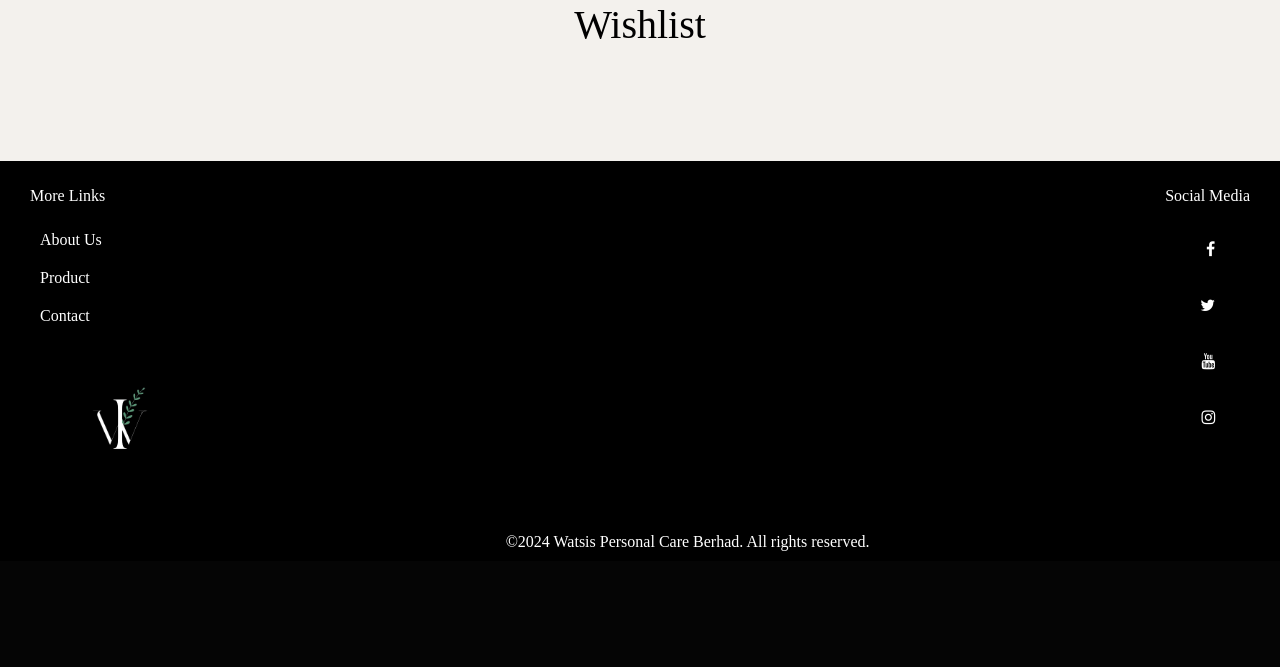
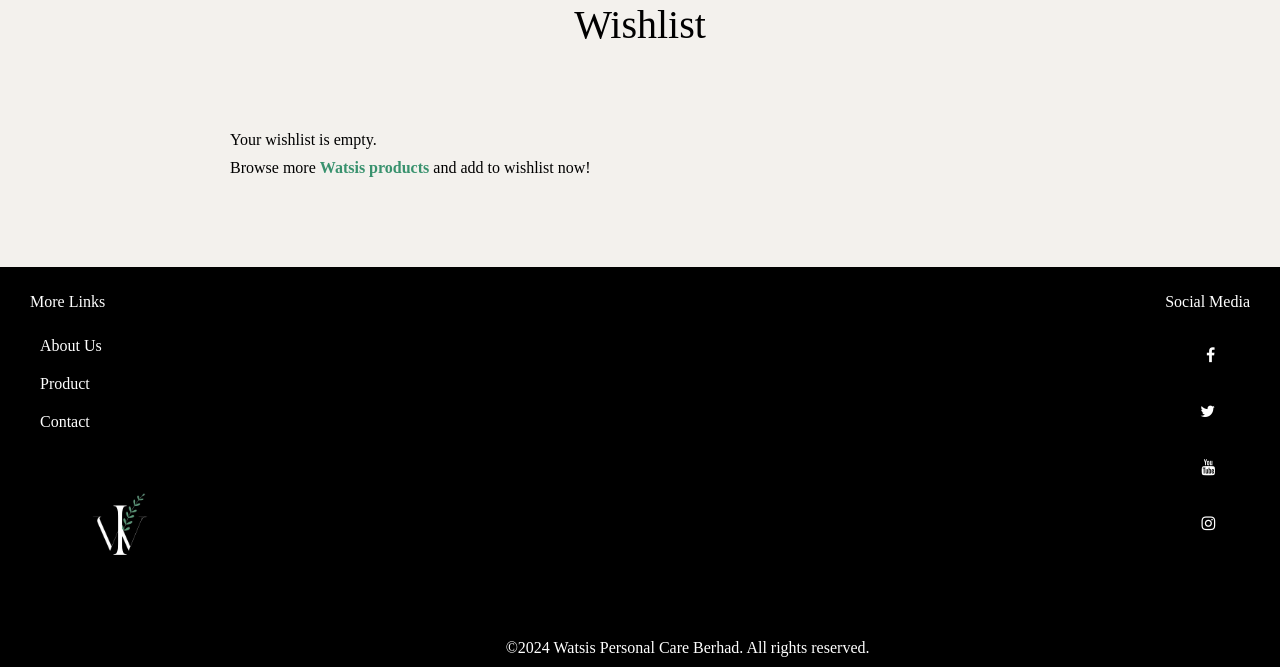
Before and after one commit to Watsis-Personal-Care/watsis-main, a PHP site: page /wishlist.php in a window 1280 px wide. Shown: the part 262-929 px from the top of the page. Before the commit the page ends 813 px from the top, so only its background shows below. Run offline with PHP 8.4, Linux system fonts and the light colour scheme.

Commit message:
updateeee wishlist-php style

```diff
--- a/style.css
+++ b/style.css
@@ -560,14 +560,18 @@ body {
     bottom:0;
 }
 
+.wishlist .box_container .box .btn form{
+    flex: 1;
+}
+
 .wishlist .box_container .box .btn .button{
-    width: 100%;
     font-size: 20px;
     padding: 10px;
     text-decoration: none;
     border: none;
     font-family: 'Times New Roman', Times, serif;
     cursor: pointer;
+    width: 100%
 }
 
 .wishlist .box_container .box .btn #addcartbtn{
@@ -578,6 +582,27 @@ body {
 .wishlist .box_container .box .btn #removebtn{
     background-color:rgb(194, 202, 199);
     color:rgb(0, 0, 0);
+}
+
+
+.wishlist .box_container .empty_wishlist_message {
+  text-align: left;
+  margin-left: 50px;
+  padding: 20px;
+}
+
+.wishlist .box_container .empty_wishlist_message p {
+  margin: 10px 0;
+}
+
+.wishlist .box_container .empty_wishlist_message a {
+  color: rgb(57, 146, 110);
+  font-weight: bold;
+  text-decoration: none;
+}
+
+.wishlist .box_container .empty_wishlist_message a:hover {
+  color: rgb(29, 112, 78);
 }
 
 @media screen and (max-width: 1200px){
--- a/wishlist.php
+++ b/wishlist.php
@@ -73,6 +73,7 @@ if(isset($_POST['addwishlist'])){
         <h2 class="heading">Wishlist</h2>
 
         <div class="box_container">
+        <?php if (!empty($_SESSION['wishlist'])) { ?>
         <?php foreach($_SESSION['wishlist'] as $key => $value){ ?>
             <div class="box">
                 <div class="product">
@@ -103,6 +104,12 @@ if(isset($_POST['addwishlist'])){
 
             </div>
         <?php } ?>
+        <?php } else { ?>
+            <div class="empty_wishlist_message">
+                <p>Your wishlist is empty.</p>
+                <p>Browse more <a href="itemList.php">Watsis products</a> and add to wishlist now!</p>
+            </div>
+        <?php } ?>
         </div>
 
 
```
